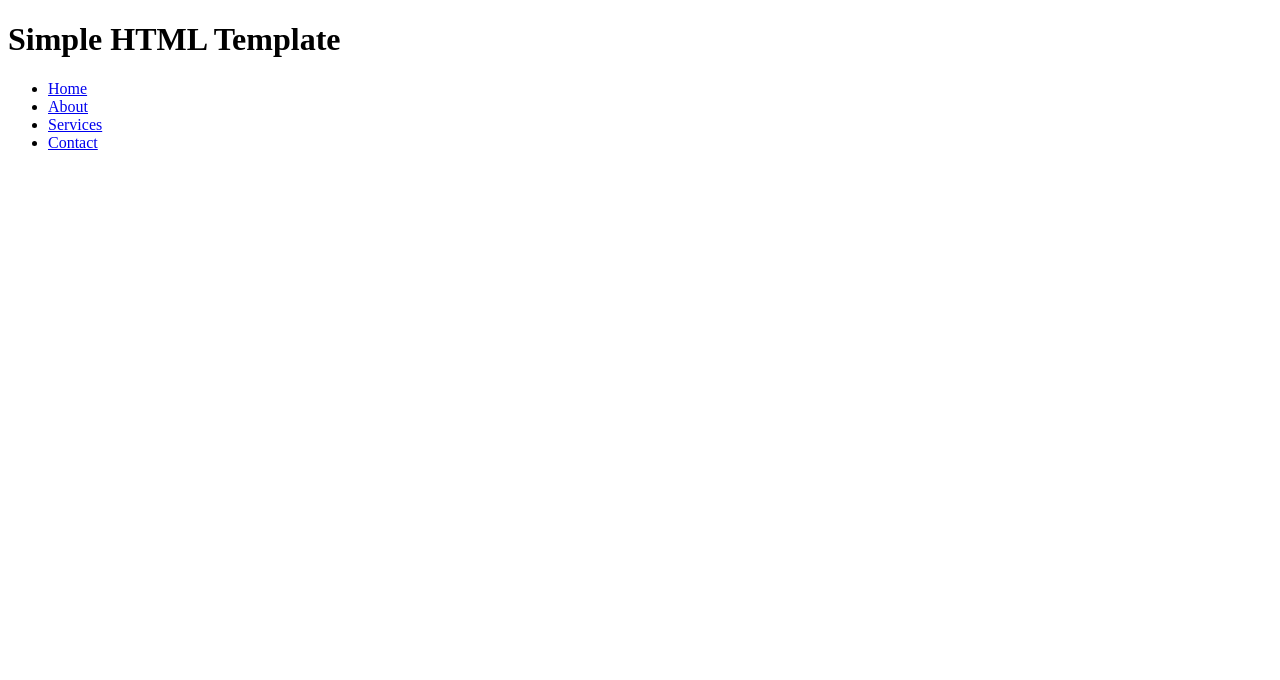
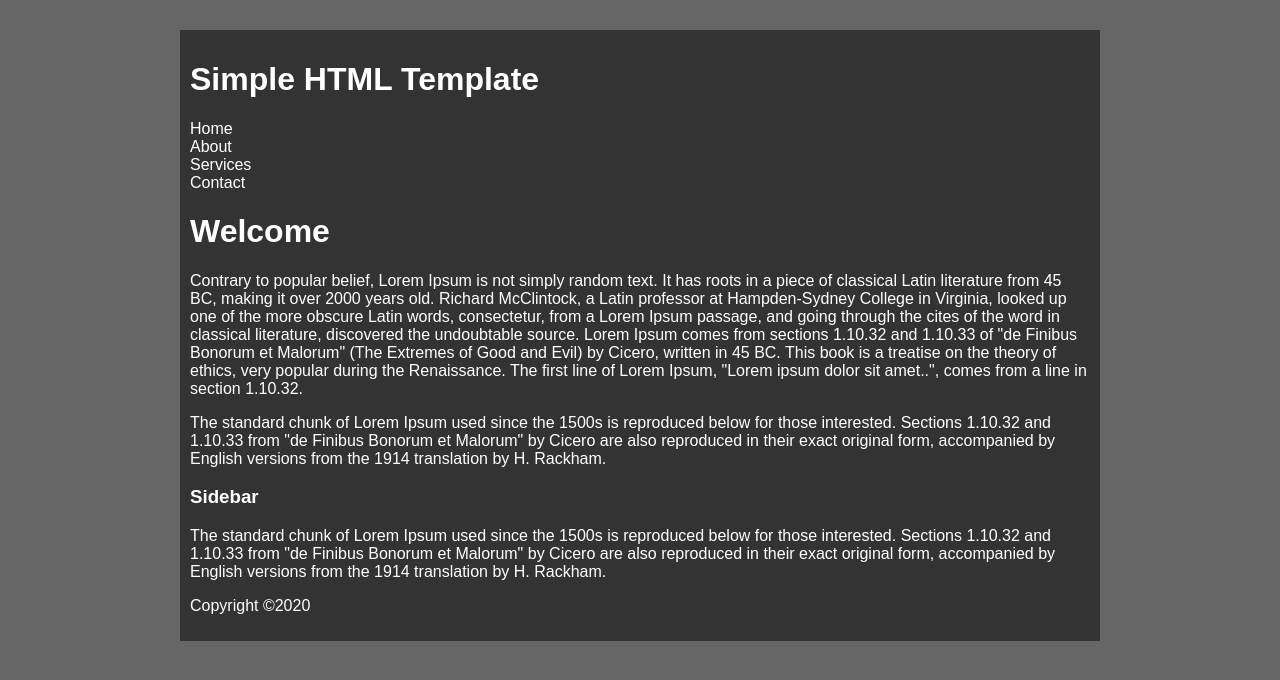
Before and after one commit to gowry189/web, a plain HTML site: page simple_htlm/index.html in a window 1280 px wide. Drawn offline with Linux system fonts and the light colour scheme.

Commit message:
addition on template

```diff
--- a/simple_htlm/index.html
+++ b/simple_htlm/index.html
@@ -2,6 +2,7 @@
 <html>
 <head>
 	<title>Simple HTML Template</title>
+	<link rel="stylesheet" type="text/css" href="style.css">
 </head>
 <body>
 	<div id="container">
@@ -17,6 +18,22 @@
 				<li><a href="contact.html">Contact</a></li>
 			</ul>
 		</div>
+
+		<div id="main">
+			<h1>Welcome</h1>
+			<p>Contrary to popular belief, Lorem Ipsum is not simply random text. It has roots in a piece of classical Latin literature from 45 BC, making it over 2000 years old. Richard McClintock, a Latin professor at Hampden-Sydney College in Virginia, looked up one of the more obscure Latin words, consectetur, from a Lorem Ipsum passage, and going through the cites of the word in classical literature, discovered the undoubtable source. Lorem Ipsum comes from sections 1.10.32 and 1.10.33 of "de Finibus Bonorum et Malorum" (The Extremes of Good and Evil) by Cicero, written in 45 BC. This book is a treatise on the theory of ethics, very popular during the Renaissance. The first line of Lorem Ipsum, "Lorem ipsum dolor sit amet..", comes from a line in section 1.10.32.</p>
+
+			<p>The standard chunk of Lorem Ipsum used since the 1500s is reproduced below for those interested. Sections 1.10.32 and 1.10.33 from "de Finibus Bonorum et Malorum" by Cicero are also reproduced in their exact original form, accompanied by English versions from the 1914 translation by H. Rackham.</p>
+		</div>
+		<div id="sidebar">
+			<h3>Sidebar</h3>
+			<p>The standard chunk of Lorem Ipsum used since the 1500s is reproduced below for those interested. Sections 1.10.32 and 1.10.33 from "de Finibus Bonorum et Malorum" by Cicero are also reproduced in their exact original form, accompanied by English versions from the 1914 translation by H. Rackham.</p>
+		</div>
+
+		<div id="footer">
+			<p>Copyright &copy;2020</p>
+
+		</div>
 	</div>
 
 </body>
--- a/simple_htlm/style.css
+++ b/simple_htlm/style.css
@@ -0,0 +1,24 @@
+body{
+	background:#666;
+	color:#fff;
+	font-family:arial;
+
+}
+
+a{
+	color:#fff;
+	text-decoration: none;
+}
+
+ul{
+	padding:0;
+}
+
+#container{
+	background: #333;
+	width:900px;
+	margin:30px auto;
+	overflow: hidden;
+	padding: 10px;
+
+}
```
